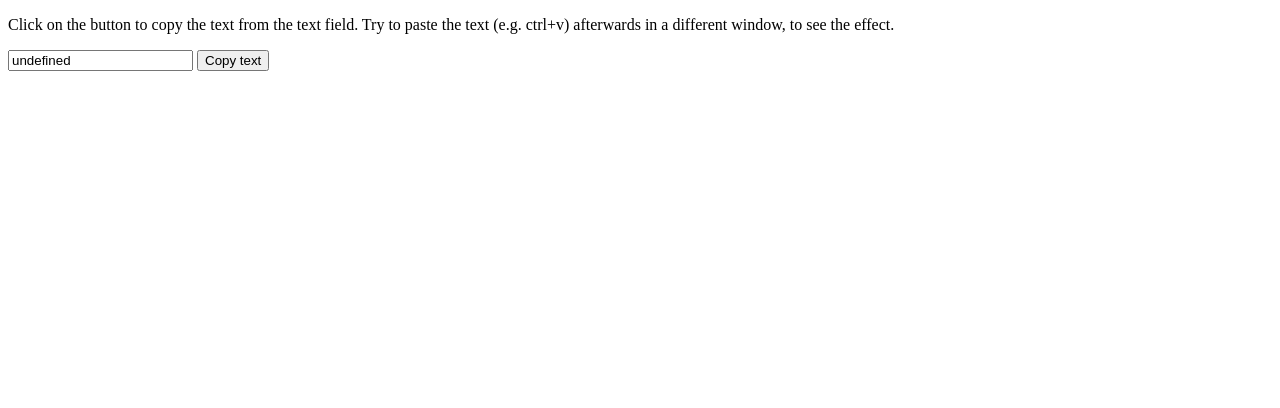
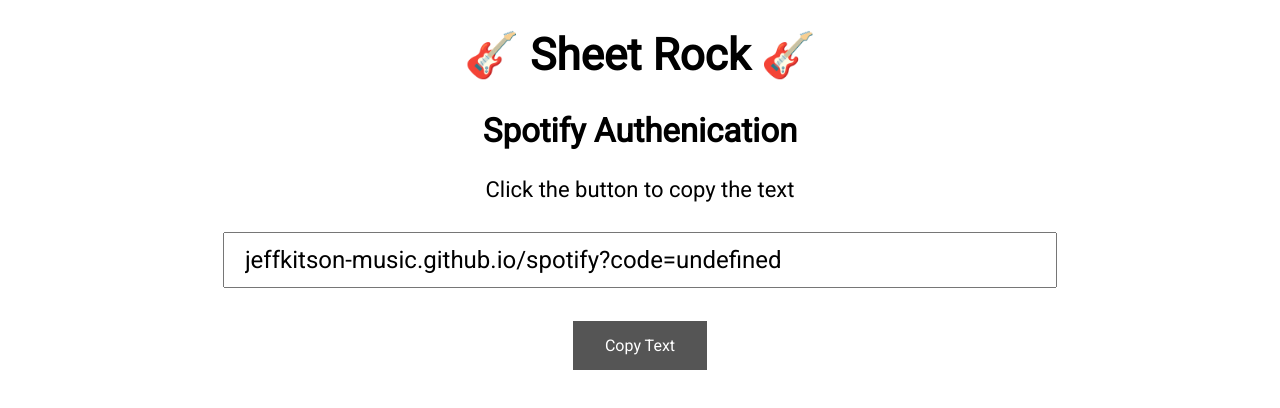
Before and after one commit to jeffkitson-music/jeffkitson-music.github.io, a plain HTML site: page spotify/index.html in a window 1280 px wide. Drawn offline with Linux system fonts and the light colour scheme.

Commit message:
Update index.html

```diff
--- a/spotify/index.html
+++ b/spotify/index.html
@@ -1,13 +1,41 @@
 <!DOCTYPE html>
 <html>
+<head>
+<link href='https://fonts.googleapis.com/css?family=Roboto' rel='stylesheet'>
+<style>
+body {
+    font-family: 'Roboto';font-size: 22px;
+}
+input[type=text] {
+  width: 66%;
+  padding: 12px 20px;
+  margin: 8px 0;
+  box-sizing: border-box;
+  font-size: 24px;
+  font-family: 'Roboto';
+}
+.button {
+  background-color: #555555;
+  border: none;
+  color: white;
+  padding: 15px 32px;
+  text-align: center;
+  text-decoration: none;
+  display: inline-block;
+  font-size: 16px;
+  font-family: 'Roboto';
+}
+</style>
+</head>
+<body>
+<center>
+<h1>🎸 Sheet Rock 🎸</h1>
+<h2>Spotify Authenication</h2>
+<p id="instructions">Click the button to copy the text</p>
+<input type="text" value="" id="myInput"><br><br>
 
-<body>
-
-<p>Click on the button to copy the text from the text field. Try to paste the text (e.g. ctrl+v) afterwards in a different window, to see the effect.</p>
-
-<input type="text" value="" id="myInput">
-<button onclick="myFunction()">Copy text</button>
-
+<input type="button" class="button" value="Copy Text" onclick="myFunction()">
+</center>
 <script>
   document.addEventListener("DOMContentLoaded", function() {
     const urlSearchParams = new URLSearchParams(window.location.search);
@@ -15,7 +43,8 @@
     //console.log(params);
 
     // Set Textbox
-    document.getElementById("myInput").value = params.code;
+    var code = params.code
+    document.getElementById("myInput").value = "jeffkitson-music.github.io/spotify?code="+code;
 });
 
   function myFunction() {
@@ -30,7 +59,8 @@
   navigator.clipboard.writeText(copyText.value);
 
   /* Alert the copied text */
-  alert("Copied the text: " + copyText.value);
+  document.getElementById("instructions").innerHTML = "Text copied!";
+  //alert("Copied the text: " + copyText.value);
 }
 </script>
 
```
